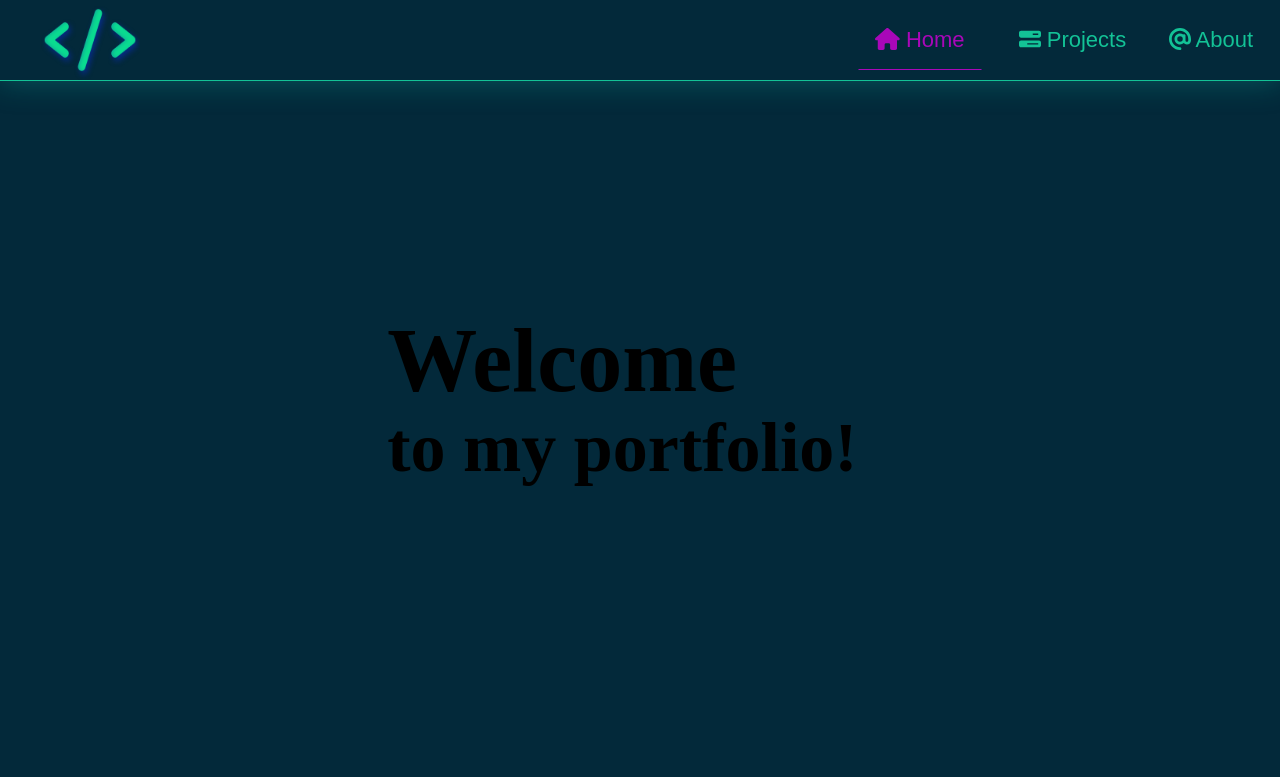
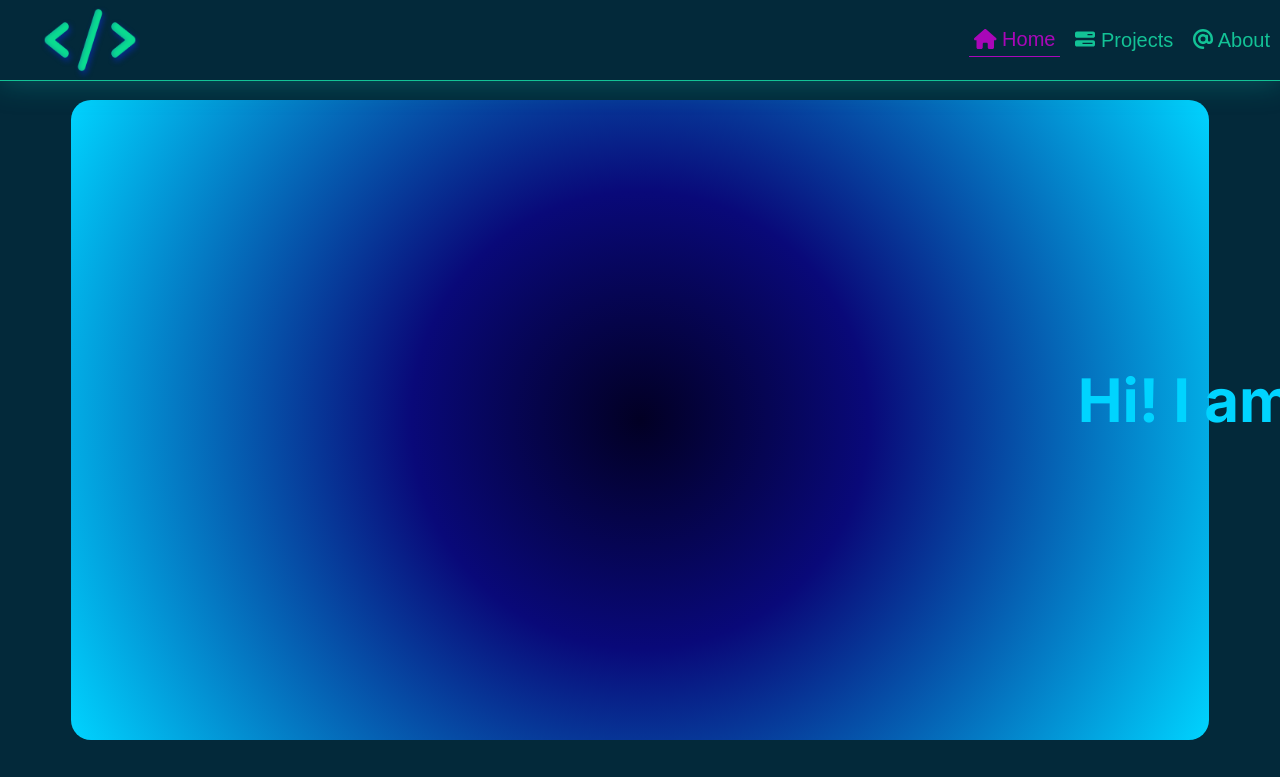
Before and after one commit to jakChi/portfolio-1.2, a Next.js app: page / in a window 1280 px wide. Shown: the top 777 px of the page. Built offline with nearby package versions, Linux system fonts and the light colour scheme.

Commit message:
fixed some bugs

```diff
--- a/jsconfig.json
+++ b/jsconfig.json
@@ -1,5 +1,6 @@
 {
   "compilerOptions": {
+    "jsx": "react",
     "paths": {
       "@/*": ["./src/*"]
     }
--- a/src/app/layout.js
+++ b/src/app/layout.js
@@ -11,6 +11,7 @@ export const metadata = {
 };
 
 export default function RootLayout({ children }) {
+
   return (
     <html lang="en">
       <body className={inter.className}>
--- a/src/app/page.js
+++ b/src/app/page.js
@@ -1,29 +1,17 @@
-import Image from "next/image";
 import "../styles/Home.css";
-import Link from "next/link";
 import ProjectCard from "../components/ProjectCard";
 import ProjectsArr from "@/lib/projects";
-
+import Link from "next/link";
 
 export default function Home() {
   return (
     <main className="home">
       <section className="hero">
-        <div className="video-frame">
-          {/* <video
-            className="video"
-            src={video}
-            autoPlay
-            loop
-            muted
-            preload="auto"
-            poster="https://th.bing.com/th/id/OIP.gYyvBOuQwXSWuefMRBZp9gAAAA?pid=ImgDet&rs=1"
-          /> */}
-
-          <h1 className="welcome-txt">
-            <span className="first-word">Welcome</span> to my portfolio!
-          </h1>
-
+        <div className="hero-text">
+          <h1>Hi! I am Jakob a front-end dev</h1>
+          <h2>
+            this is no longer current version, you can see new one <Link href={""}>here</Link>
+          </h2>
         </div>
       </section>
       <section className="projects-rev">
@@ -39,7 +27,6 @@ export default function Home() {
             />
           ))}
         </div>
-
       </section>
     </main>
   );
--- a/src/components/Navbar.jsx
+++ b/src/components/Navbar.jsx
@@ -1,10 +1,14 @@
 "use client";
 
-import React, { useState } from "react";
+import React, { useState, useEffect } from "react";
 import "../styles/Navbar.css";
 import Link from "next/link";
 import Image from "next/image";
 import logo from "../../public/logo2.png";
+
+import { config } from '@fortawesome/fontawesome-svg-core' // 👈
+import '@fortawesome/fontawesome-svg-core/styles.css' // 👈
+config.autoAddCss = false // 👈
 import { FontAwesomeIcon } from "@fortawesome/react-fontawesome";
 import {
   faSquareCaretDown,
@@ -21,9 +25,33 @@ const HOME = <FontAwesomeIcon icon={faHouse} />;
 const PROJECTS = <FontAwesomeIcon icon={faBarsProgress} />;
 const ABOUT = <FontAwesomeIcon icon={faAt} />;
 
-const Navbar = ({ mobile }) => {
+const Navbar = () => {
   const [clicked, setClicked] = useState(false);
+  const [mobile, setMobile] = useState(window.innerWidth > 425 ? false : true);
+
+
   const path = usePathname();
+
+  useEffect(() => {
+
+    const handleResize = () => {
+      const screenSize = window.innerWidth;
+
+      if (screenSize < 426) {
+        setMobile(true);
+      } else {
+        setMobile(false)
+      }
+    };
+
+    // Add event listener when component mounts
+    window.addEventListener("resize", handleResize);
+
+    // Remove event listener when component unmounts
+    return () => {
+      window.removeEventListener("resize", handleResize);
+    };
+  }, []);
 
   const handleClick = () => {
     mobile ? setClicked(!clicked) : setClicked(false);
--- a/src/styles/About.css
+++ b/src/styles/About.css
@@ -3,9 +3,10 @@
   padding: 0;
 }
 
-.contact {
-  margin-top: 100px;
-  width: 100%;
+.grid {
+  margin: auto;
+  margin-top: 150px;
+  width: 80%;
   display: grid;
   grid-template-columns: minmax(2rem, 1fr) minmax(min-content, 94rem) minmax(2rem, 1fr);
   row-gap: 3rem;
@@ -49,7 +50,7 @@ hr {
   text-align: justify;
 }
 
-.hero {
+.about-hero {
   grid-column: 1 / -1;
   position: relative;
 }
--- a/src/styles/Home.css
+++ b/src/styles/Home.css
@@ -18,37 +18,25 @@
 }
 
 .hero {
-  width: 100%;
+  width: 90%;
   height: 80vh;
+  margin: 60px auto;
+  display: flex;
+  align-items: center;
+  justify-content: center;
+  border-radius: 20px;
+  color: #00d4ff;
+  background: radial-gradient(
+    circle,
+    rgba(2, 0, 36, 1) 0%,
+    rgba(9, 9, 121, 1) 35%,
+    rgba(0, 212, 255, 1) 100%
+  );
 }
 
-.video-frame {
-  width: 100%;
-  height: 95%;
-  border-radius: 5px;
-  object-fit: contain;
-  position: relative;
-  display: flex;
-  flex-direction: column;
-  align-items: center;
-  justify-content: center;
-  box-shadow: inset 0 0 1000px 1px var(--dark);
-  z-index: 1;
+.hero-text h2 {
+
 }
-
-.video-frame > video {
-  display: none;
-}
-
-.welcome-txt {
-  text-align: center;
-  width: 95%;
-  font-size: 45px;
-  line-height: 50px;
-  font-family: "Nabla", cursive;
-  user-select: none;
-}
-
 
 .projects-rev {
   width: 98%;
@@ -160,7 +148,7 @@
 
 .middle-link {
   position: absolute;
-  padding: .5em;
+  padding: 0.5em;
   bottom: 50%;
   left: 33%;
   width: 35%;
@@ -182,36 +170,8 @@
 }
 
 @media screen and (min-width: 768px) {
-  .video-frame {
-    box-shadow: unset;
-    flex-direction: row;
-    justify-content: space-around;
-  }
-
-  .video-frame > video {
-    display: unset;
-    object-fit: cover;
-    width: 70%;
-    height: 70%;
-    border-radius: 5px;
-    position: absolute;
-    top: 30%;
-    z-index: -1;
-    filter: blur(200px);
-    opacity: 60%;
-  }
-
-  .welcome-txt {
-    margin: 0;
-    width: 40%;
-    line-height: 50px;
-    text-align: left;
-    font-size: 40px;
-  }
-
-  .first-word {
-    margin-right: 100%;
-    font-size: 80px;
+  .hero-text > h1 {
+    font-size: 60px;
   }
 
   .txt-btn-group {
@@ -276,14 +236,33 @@
 }
 
 @media screen and (min-width: 1024px) {
-  .welcome-txt {
-    font-size: 70px;
-    line-height: 80px;
+  .hero-text {
+    animation-name: slideIn;
+    animation-duration: 1s;
+    animation-iteration-count: 1;
   }
 
-  .first-word {
-    font-size: 90px;
+  .hero-text > h1 {
+    font-size: 60px;
   }
+
+  .hero-text > h2 {
+    animation-name: slideIn;
+    animation-duration: 1.5s;
+    font-size: 20px;
+  }
+
+  @keyframes slideIn {
+    from {
+      transform: translateX(100%);
+
+    }
+    to {
+      transform: translateX(0);
+
+    }
+  }
+
 
   .projects-text,
   .contact-text {
--- a/src/styles/Navbar.css
+++ b/src/styles/Navbar.css
@@ -36,7 +36,7 @@ body {
 }
 
 .menu-icon:active {
-	color: var(--magenta);
+  color: var(--magenta);
 }
 
 .nav-links {
@@ -83,7 +83,7 @@ body {
   z-index: 0;
 }
 
-.nav-links-mob>.link:first-of-type {
+.nav-links-mob > .link:first-of-type {
   margin-top: 30px;
 }
 
@@ -112,7 +112,6 @@ body {
   transition-delay: 300ms;
 }
 
-
 .nav-links-mob.active > .link:active {
   background-color: var(--text-main-col);
   color: var(--body-col);
@@ -122,57 +121,41 @@ body {
   margin-top: 50%;
   color: var(--magenta);
   opacity: 80%;
-	text-shadow: 1px 1px 0px var(--text-main-col);
+  text-shadow: 1px 1px 0px var(--text-main-col);
 }
 
 @media screen and (min-width: 425px) {
   .nav-links {
-    width: 50%;
+
+    font-size: 15px;
     display: flex;
     justify-content: flex-end;
   }
 
   .nav-links > * {
-    margin: auto 10px;
-    width: 20%;
+    margin: auto 5px;
+
     text-align: center;
     text-decoration: none;
     text-wrap: nowrap;
     color: var(--text-main-col);
-    border: 1px solid transparent;
-    font-size: 17px;
+
     font-family: var(--nav-font);
     transition: all 300ms ease;
   }
 
   .link {
-    padding: 1rem;
+    padding: 5px;
   }
 
   .nav-links > .link.active {
     border-bottom: 1px solid var(--magenta);
     color: var(--magenta);
   }
-
 }
 
 @media screen and (min-width: 768px) {
-  .nav-links  {
-    width: 30%;
+  .nav-links {
+    font-size: 20px;
   }
-
-  .nav-links > * {
-    width: 25%;
-    font-size: 22px;
-  }
-
-  .nav-links > *:hover {
-    border-bottom: 1px solid var(--text-main-col);
-  }
-  /* .link.active-page {
-    color: var(--magenta);
-    border-bottom: 2px solid var(--magenta);
-    transition: all 300ms ease;
-  } */
-
 }
```
Also changed, not shown: package.json (+8 -8 lines), src/app/about/page.jsx (+60 -95 lines), 1 other file (tests, documents, lock files or other folders).
